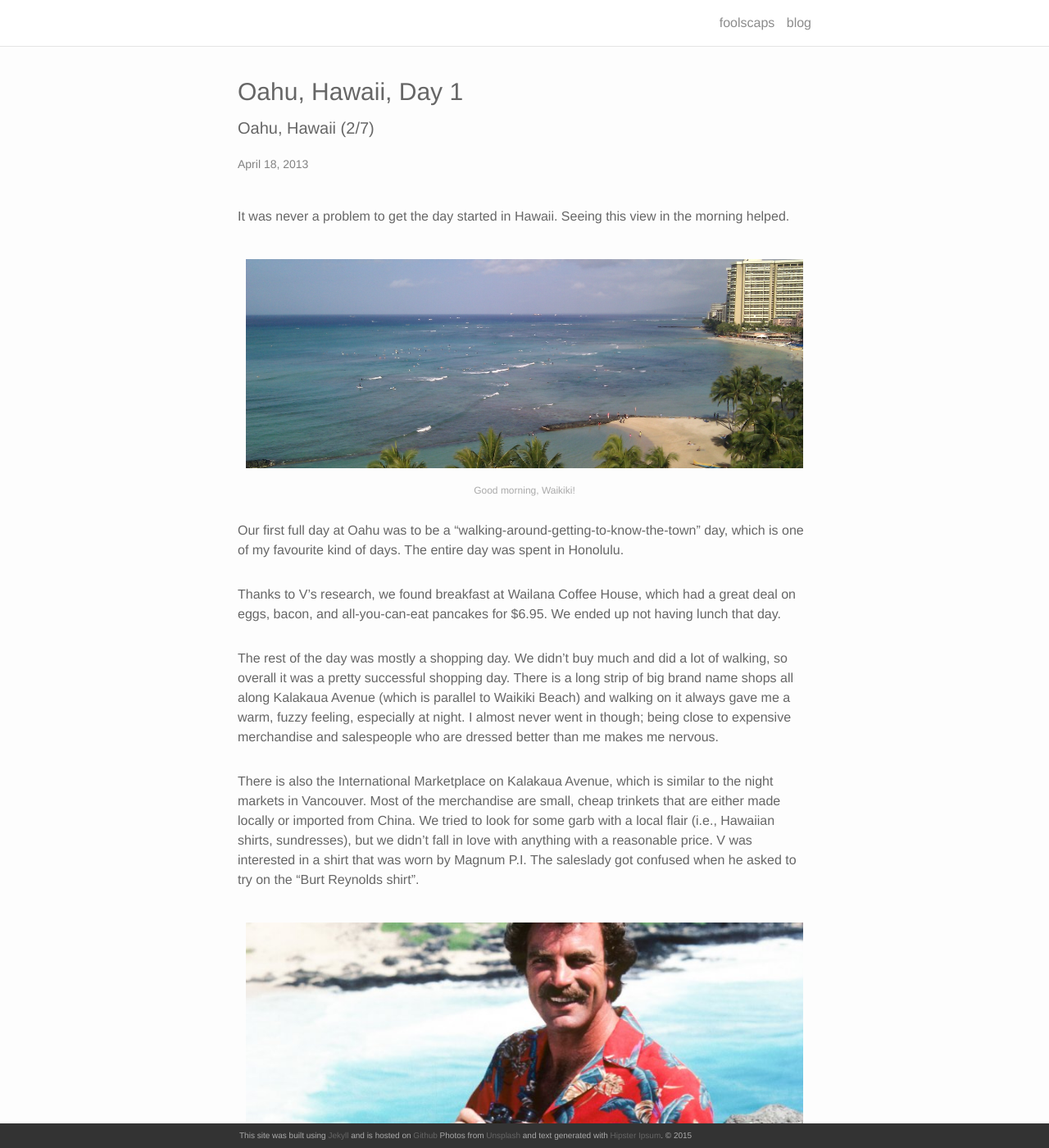
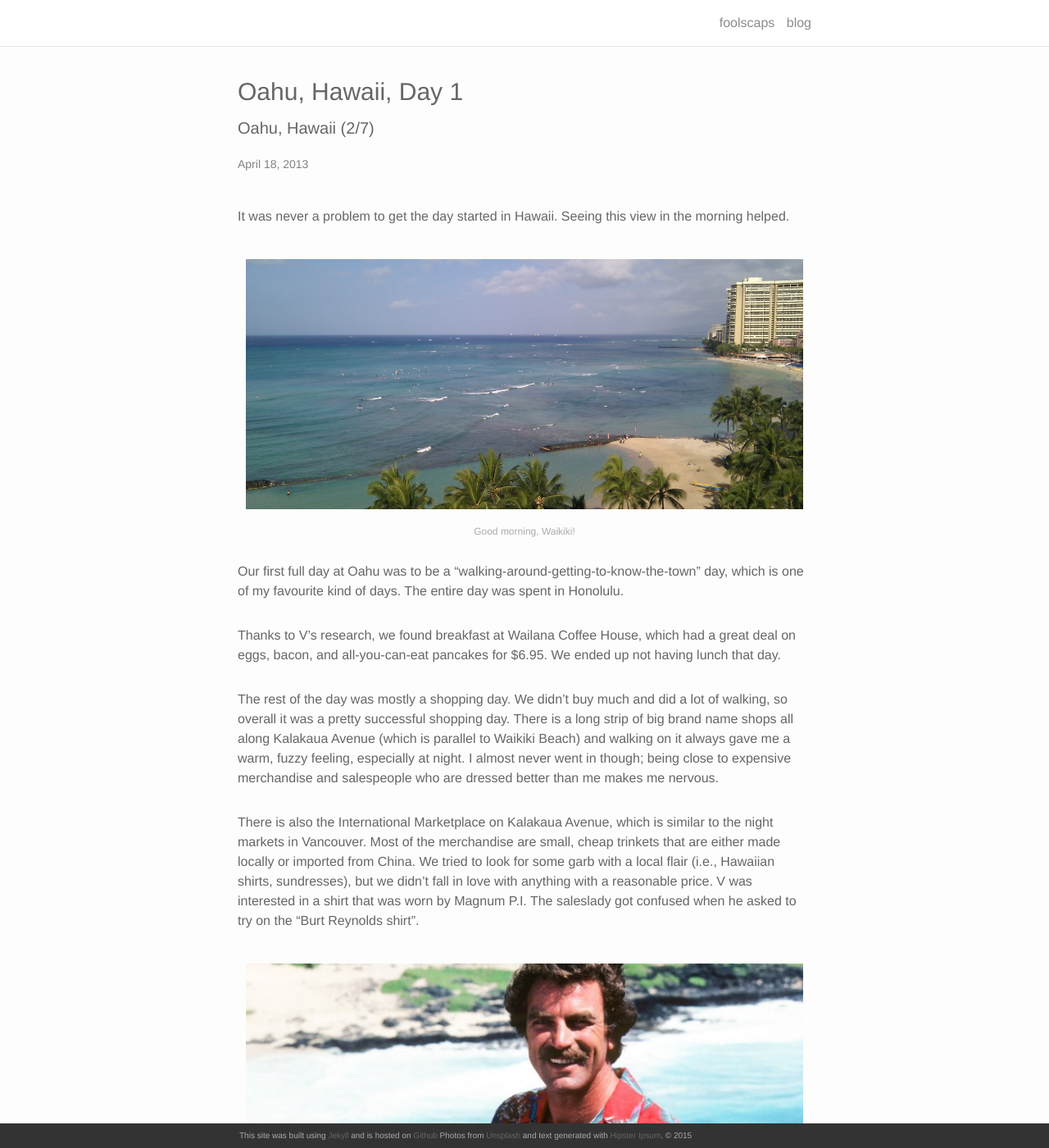
Before and after one commit to foolscaps/foolscaps.github.io, a Jekyll site: the page built from _posts/2013-04-18-OahuDay1.markdown, in a window 1280 px wide and 1400 px high. Shown: the whole window at 82% size. Built offline with Jekyll 4.4.1, drawn with Linux system fonts in a browser that asks for light colours; nearby versions of some CDN libraries.

Commit message:
Update _base.scss

```diff
--- a/_sass/_base.scss
+++ b/_sass/_base.scss
@@ -19,7 +19,7 @@ $nav-height:                    56px;
 
 /* portfolio tinkering */
 $img_spacing: 5px;
-$img_height: 275px;
+$img_height: 325px;  /* default: 275px; */
 $caption_font_size: 12px;
 $caption_color: #aaa;
 
```
